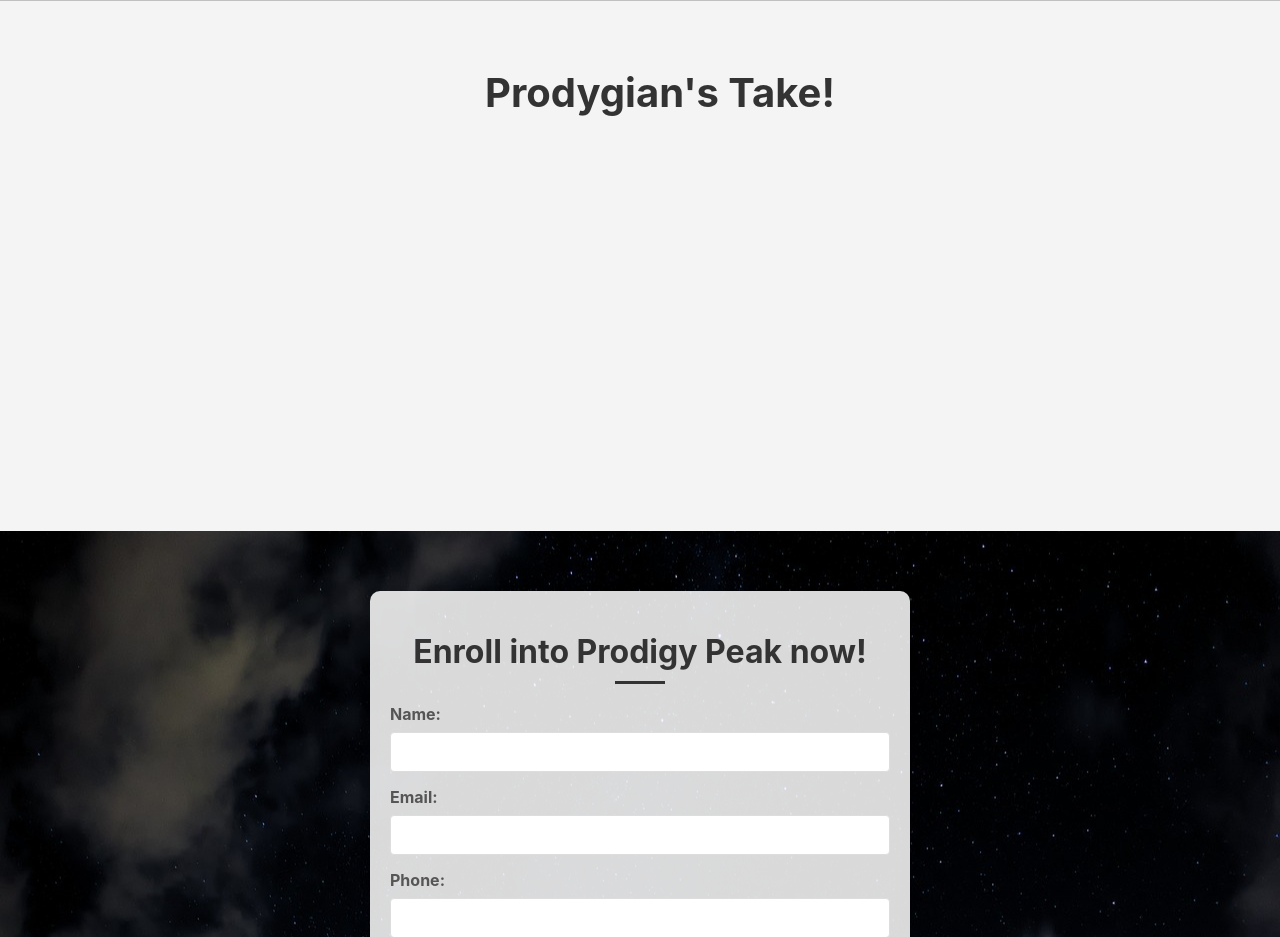
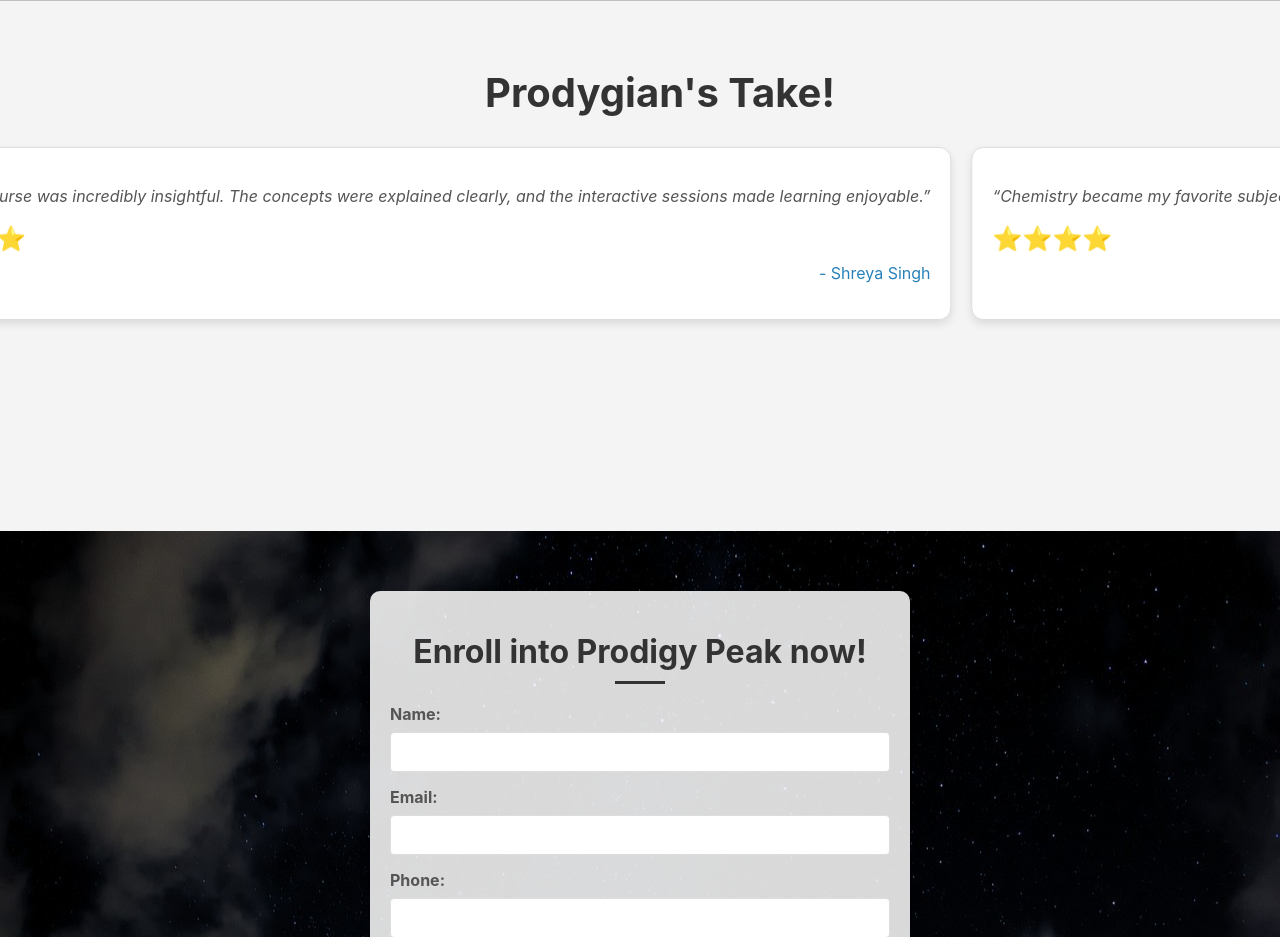
Before and after one commit to vm5/prodigypeak, a React (Create React App) app: page / in a window 1280 px wide. Shown: the part 4940-5877 px from the top of the page. Built offline with nearby package versions, Linux system fonts and the light colour scheme.

Commit message:
Update reviews.jsx

```diff
--- a/src/reviews.jsx
+++ b/src/reviews.jsx
@@ -23,6 +23,17 @@ const ReviewsPage = () => {
           <Stars>⭐⭐⭐⭐⭐</Stars>
           <Reviewer>- Shivam Tripathi</Reviewer>
         </ReviewItem>
+
+        <ReviewItem>
+          <Quote>“The course was so well-structured. The interactive quizzes really helped reinforce my understanding.”</Quote>
+          <Stars>⭐⭐⭐⭐⭐</Stars>
+          <Reviewer>- Rahul Deshmukh</Reviewer>
+        </ReviewItem>
+        <ReviewItem>
+          <Quote>“The course structure was amazing. The challenges were fun and helped me grasp concepts quickly.”</Quote>
+          <Stars>⭐⭐⭐⭐⭐</Stars>
+          <Reviewer>- Arjun Rao</Reviewer>
+        </ReviewItem>
       </ReviewsContent>
     </ReviewsContainer>
   );
@@ -31,10 +42,10 @@ const ReviewsPage = () => {
 // Keyframes for the sliding animation
 const slideLeft = keyframes`
   0% {
-    transform: translateX(100%);
+    transform: translateX(-5%);
   }
   100% {
-    transform: translateX(-100%);
+    transform: translateX(-80%);
   }
 `;
 
@@ -46,11 +57,6 @@ const ReviewsContainer = styled.div`
   height: 450px;
   overflow: hidden;
   position: relative;
-
-  @media (max-width: 768px) {
-    height: auto;
-    padding: 20px 10px;
-  }
 `;
 
 const ReviewsTitle = styled.h1`
@@ -58,26 +64,18 @@ const ReviewsTitle = styled.h1`
   color: #333;
   margin-bottom: 20px;
   font-weight: bold;
-
-  @media (max-width: 768px) {
-    font-size: 1.8rem;
-  }
 `;
 
 const ReviewsContent = styled.div`
   display: flex;
   white-space: nowrap;
-  animation: ${slideLeft} 40s linear infinite;
-
-  @media (max-width: 768px) {
-    flex-direction: column;
-    animation: none; /* Remove sliding animation on smaller screens */
-  }
+  animation: ${slideLeft} 60s linear infinite;
+  padding: 10px;
 `;
 
 const ReviewItem = styled.div`
   display: inline-block;
-  width: 300px;
+  width: 1800px;
   padding: 20px;
   margin-right: 20px;
   background-color: #fff;
@@ -87,24 +85,14 @@ const ReviewItem = styled.div`
   color: #333;
   box-sizing: border-box;
   box-shadow: 0 4px 8px rgba(0, 0, 0, 0.1);
-
-  @media (max-width: 768px) {
-    width: 100%;
-    margin-right: 0;
-    margin-bottom: 20px;
-  }
 `;
 
 const Quote = styled.p`
-  font-size: 1.2rem;
+  font-size: 1rem;
   color: #555;
   margin-bottom: 15px;
   font-style: italic;
   line-height: 1.6;
-
-  @media (max-width: 768px) {
-    font-size: 1rem;
-  }
 `;
 
 const Stars = styled.div`
@@ -118,10 +106,6 @@ const Reviewer = styled.p`
   color: #2980b9;
   text-align: right;
   margin-top: 10px;
-
-  @media (max-width: 768px) {
-    text-align: left;
-  }
 `;
 
 export default ReviewsPage;
```
